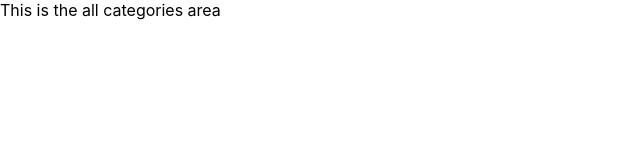
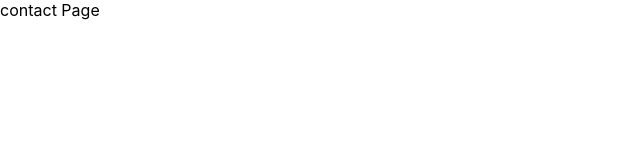
Before and after one commit to iddqdRepo/penkwinEcommerce, a Next.js app: page /contact in a window 1280 px wide. Shown: the top 160 px of the page, without its empty margins (0-640 px from the left). Built offline with nearby package versions, Linux system fonts and the light colour scheme.

Commit message:
Renamed pages to index

```diff
--- a/pages/contact/contact.tsx
+++ b/pages/contact/index.tsx
@@ -1,7 +1,7 @@
 import styles from "./contact.module.css";
 
 function Contact() {
-  return <div className={styles.placeholder}>contact</div>;
+  return <div className={styles.placeholder}>contact Page</div>;
 }
 
 export default Contact;
```
Also changed, not shown: pages/about/index.tsx (renamed from pages/about/about.tsx), pages/materials/index.tsx (renamed from pages/materials/materials.tsx).
